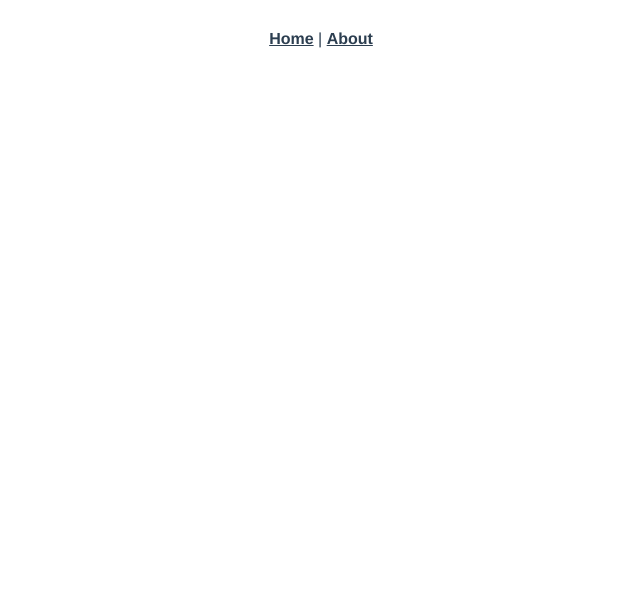
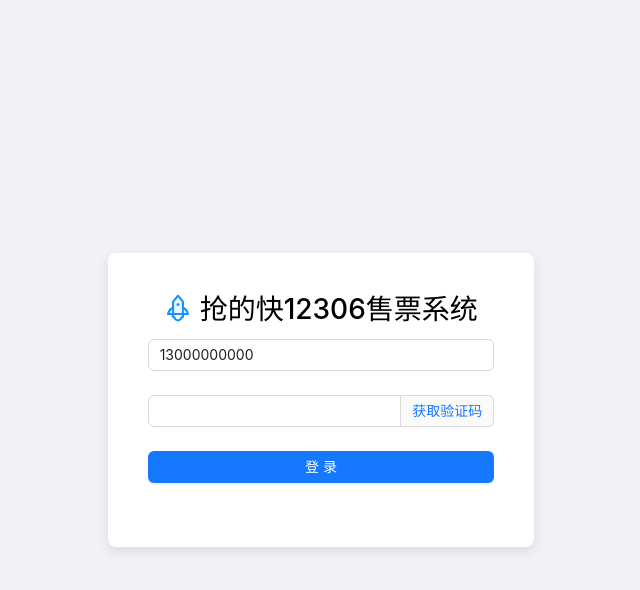
Before and after one commit to BJTU-zhj/12306-learn, a Vue app in the folder web/: page /login in a window 1280 px wide. Before the commit this address had no page. Shown: the top 590 px of the page, without its empty margins (319-959 px from the left). Built offline with nearby package versions, Linux system fonts and the light colour scheme.

Commit message:
设计登陆页面web

```diff
--- a/web/package.json
+++ b/web/package.json
@@ -10,6 +10,7 @@
   "dependencies": {
     "@ant-design/icons-vue": "^6.1.0",
     "ant-design-vue": "^4.2.6",
+    "axios": "^1.13.3",
     "core-js": "^3.8.3",
     "vue": "^3.2.13",
     "vue-router": "^4.0.3",
--- a/web/src/App.vue
+++ b/web/src/App.vue
@@ -1,30 +1,3 @@
 <template>
-  <nav>
-    <router-link to="/">Home</router-link> |
-    <router-link to="/about">About</router-link>
-  </nav>
   <router-view/>
 </template>
-
-<style>
-#app {
-  font-family: Avenir, Helvetica, Arial, sans-serif;
-  -webkit-font-smoothing: antialiased;
-  -moz-osx-font-smoothing: grayscale;
-  text-align: center;
-  color: #2c3e50;
-}
-
-nav {
-  padding: 30px;
-}
-
-nav a {
-  font-weight: bold;
-  color: #2c3e50;
-}
-
-nav a.router-link-exact-active {
-  color: #42b983;
-}
-</style>
--- a/web/src/router/index.js
+++ b/web/src/router/index.js
@@ -14,6 +14,11 @@
     // this generates a separate chunk (about.[hash].js) for this route
     // which is lazy-loaded when the route is visited.
     component: () => import(/* webpackChunkName: "about" */ '../views/AboutView.vue')
+  },
+  {
+    path: '/login',
+    name: 'login',
+    component: () => import('../views/LoginView.vue')
   }
 ]
 
--- /dev/null
+++ b/web/src/views/LoginView.vue
@@ -0,0 +1,119 @@
+<template>
+  <a-row class="login" >
+    <a-col :span="8" :offset="0" class="login-main">
+      <h1 style="text-align: center"><rocket-two-tone />&nbsp;抢的快12306售票系统</h1>
+      <a-form
+          :model="loginForm"
+          name="basic"
+          autocomplete="off"
+      >
+        <a-form-item
+            label=""
+            name="mobile"
+            :rules="[{ required: true, message: '请输入手机号!' }]"
+        >
+          <a-input v-model:value="loginForm.mobile" placeholder="手机号"/>
+        </a-form-item>
+
+        <a-form-item
+            label=""
+            name="code"
+            :rules="[{ required: true, message: '请输入验证码!' }]"
+        >
+          <a-input v-model:value="loginForm.code">
+            <template #addonAfter>
+              <a @click="sendCode">获取验证码</a>
+            </template>
+          </a-input>
+          <!--<a-input v-model:value="loginForm.code" placeholder="验证码"/>-->
+        </a-form-item>
+
+        <a-form-item>
+          <a-button type="primary" block @click="login">登录</a-button>
+        </a-form-item>
+
+      </a-form>
+    </a-col>
+  </a-row>
+</template>
+
+<script>
+import { defineComponent, reactive } from 'vue';
+import axios from 'axios';
+import { notification } from 'ant-design-vue';
+import { useRouter } from 'vue-router'
+import store from "@/store";
+
+export default defineComponent({
+  name: "login-view",
+  setup() {
+    const router = useRouter();
+
+    const loginForm = reactive({
+      mobile: '13000000000',
+      code: '',
+    });
+
+    const sendCode = () => {
+      axios.post("/member/member/send-code", {
+        mobile: loginForm.mobile
+      }).then(response => {
+        let data = response.data;
+        if (data.success) {
+          notification.success({ description: '发送验证码成功！' });
+          loginForm.code = "8888";
+        } else {
+          notification.error({ description: data.message });
+        }
+      });
+    };
+
+    const login = () => {
+      axios.post("/member/member/login", loginForm).then((response) => {
+        let data = response.data;
+        if (data.success) {
+          notification.success({ description: '登录成功！' });
+          // 登录成功，跳到控台主页
+          router.push("/welcome");
+          store.commit("setMember", data.content);
+        } else {
+          notification.error({ description: data.message });
+        }
+      })
+    };
+
+    return {
+      loginForm,
+      sendCode,
+      login
+    };
+  },
+});
+</script>
+
+<style scoped>
+.login {
+  /* 让这一行占满整个浏览器可视区域的高度 */
+  height: 100vh;
+
+  /* 开启 Flex 布局 */
+  display: flex;
+
+  /* 水平居中 */
+  justify-content: center;
+
+  /* 垂直居中 */
+  align-items: center;
+
+  /* 可选：加个背景图或底色 */
+  background-color: #f0f2f5;
+}
+
+.login-main {
+  /* 设置一个白色背景框，让登录区域更明显 */
+  background: white;
+  padding: 40px;
+  border-radius: 8px;
+  box-shadow: 0 4px 12px rgba(0, 0, 0, 0.1);
+}
+</style>
```
Also changed, not shown: 1 other file (tests, documents, lock files or other folders).
